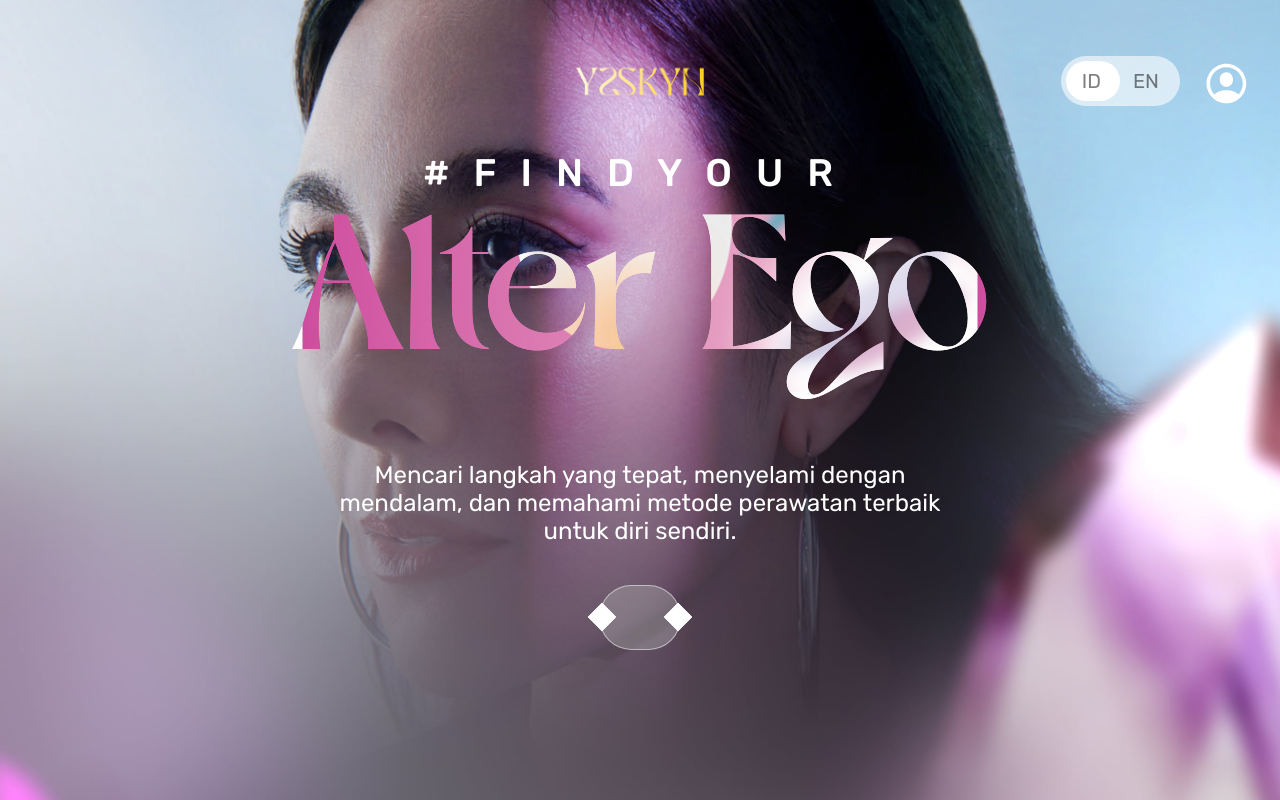
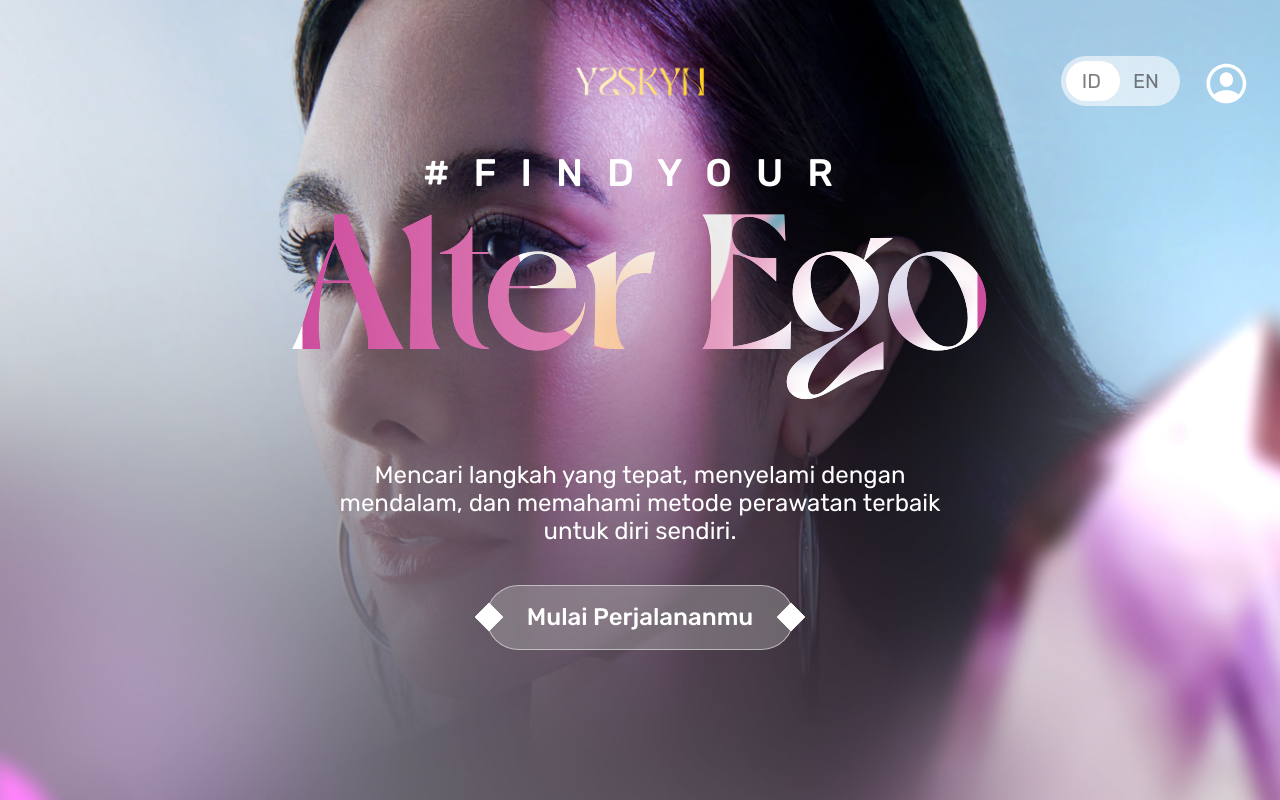
Before and after one commit to code7070/svelte-y2skyn, a SvelteKit app: page / in a window 1280 px wide. Built offline with nearby package versions, Linux system fonts and the light colour scheme.

Commit message:
fixing button

```diff
--- a/src/routes/home/index.svelte
+++ b/src/routes/home/index.svelte
@@ -23,7 +23,7 @@
 			untuk diri sendiri.
 		</div>
 		<div class="btnArea">
-			<ButtonDiamond link="/intro" text="Mulai Perjalananmu" />
+			<ButtonDiamond link="/intro">Mulai Perjalananmu</ButtonDiamond>
 		</div>
 	</div>
 </main>
--- a/src/routes/intro/+page.svelte
+++ b/src/routes/intro/+page.svelte
@@ -43,7 +43,7 @@
 		<img class="imgDome" aria-current={index === i + 1} alt={`dome-${i}`} src={dome} />
 	{/each}
 	<div class="buttonArea">
-		<ButtonDiamond text="Skip Intro" link="/quiz"></ButtonDiamond>
+		<ButtonDiamond link="/quiz">Skip Intro</ButtonDiamond>
 	</div>
 </main>
 
```
